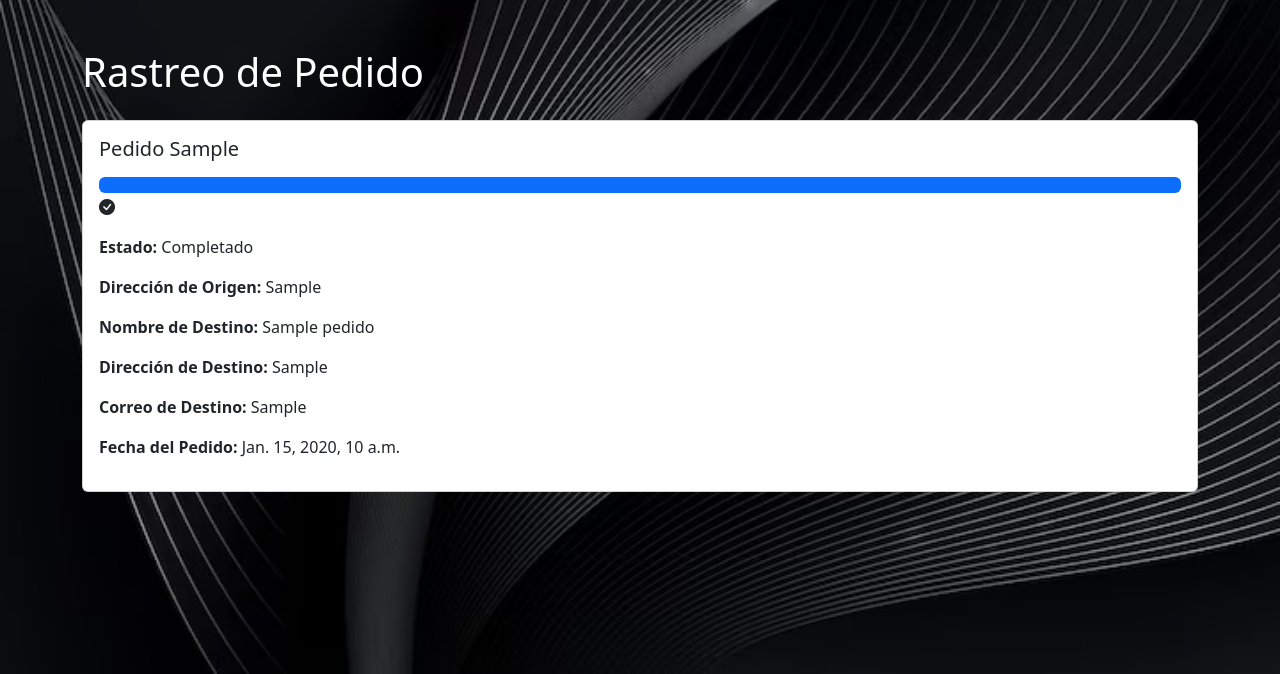
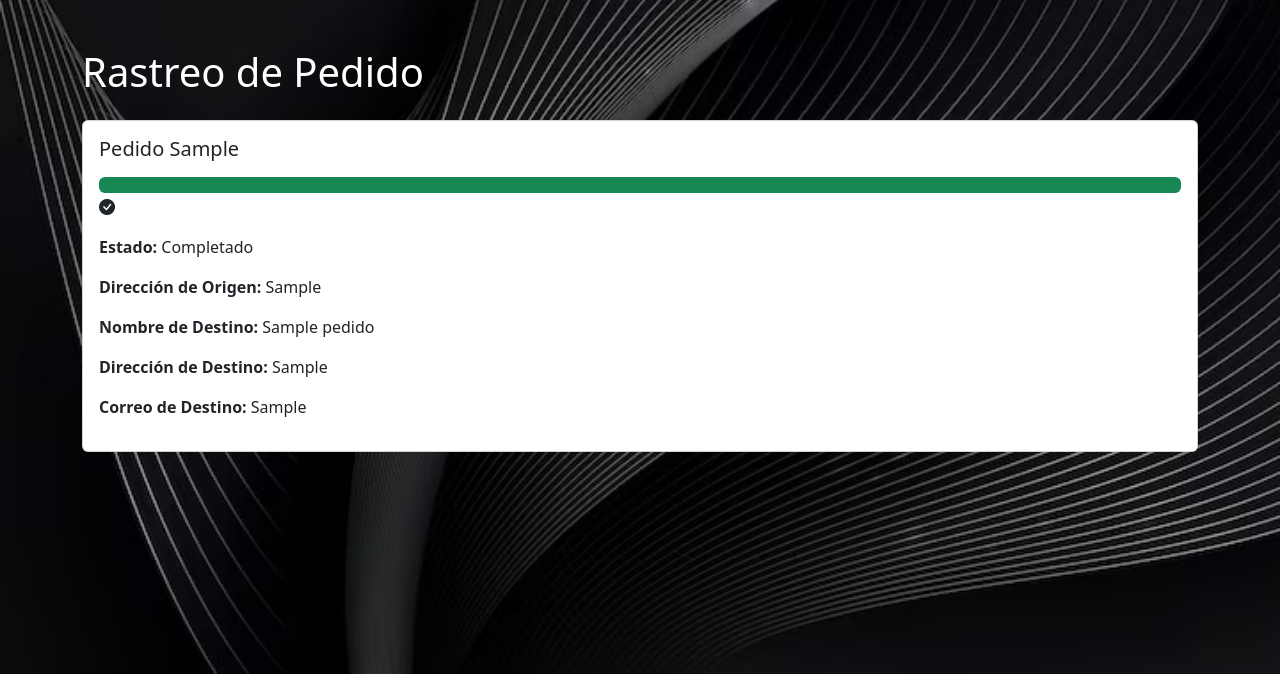
Before and after one commit to VicxNF/GranJVCorp, a Django app: template core/templates/core/seguimiento_pedido.html in a window 1280 px wide. Shown: the part 126-800 px from the top of the page. Run offline with Django 4.2, Linux system fonts and the light colour scheme; the template is opened without the code that fills it: most values are stand-ins (such as "Sample title", 1, 10 or a date in 2020).

Commit message:
mod seguimiento

```diff
--- a/core/templates/core/seguimiento_pedido.html
+++ b/core/templates/core/seguimiento_pedido.html
@@ -22,21 +22,24 @@
                     <h5 class="card-title">Pedido {{ pedido.codigo_seguimiento }}</h5>
                     <div class="progress-wrapper">
                         <div class="progress mt-3">
-                                <div class="progress-bar" role="progressbar" style="width: {% if pedido.estado == 'En preparacion' %}33.33{% elif pedido.estado == 'En camino' %}66.66{% elif pedido.estado == 'Completado' %}100{% endif %}%" aria-valuenow="{% if pedido.estado == 'En preparacion' %}33.33{% elif pedido.estado == 'En camino' %}66.66{% elif pedido.estado == 'Completado' %}100{% endif %}" aria-valuemin="0" aria-valuemax="100"></div>
+                            <div class="progress-bar {% if pedido.estado == 'En preparacion' %}bg-info{% elif pedido.estado == 'En camino' %}bg-warning{% elif pedido.estado == 'Completado' %}bg-success{% endif %}" role="progressbar" style="width: {% if pedido.estado == 'En preparacion' %}0{% elif pedido.estado == 'En camino' %}50{% elif pedido.estado == 'Completado' %}100{% endif %}%" aria-valuenow="{% if pedido.estado == 'En preparacion' %}0{% elif pedido.estado == 'En camino' %}50{% elif pedido.estado == 'Completado' %}100{% endif %}" aria-valuemin="0" aria-valuemax="100">
+                            </div>
                         </div>
                         <span class="dot"></span>
                         <i class="bi bi-box logo {% if pedido.estado != 'En preparacion' %}d-none{% endif %}"></i>
-                            <i class="bi bi-truck logo {% if pedido.estado != 'En camino' %}d-none{% endif %}"></i>
-                            <i class="bi bi-check-circle-fill logo {% if pedido.estado != 'Completado' %}d-none{% endif %}"></i>
+                        <i class="bi bi-truck logo {% if pedido.estado == 'En preparacion' or pedido.estado == 'Completado' %}d-none{% endif %}" style="left: 50%; transform: translateX(-50%);"></i>
+                        <i class="bi bi-check-circle-fill logo {% if pedido.estado != 'Completado' %}d-none{% endif %}" style="left: 100%; transform: translateX(-50%);"></i>
                     </div>
                     <p class="mt-3"><strong>Estado:</strong> {{ pedido.estado }}</p>
                     <p><strong>Dirección de Origen:</strong> {{ pedido.direccion_origen }}</p>
                     <p><strong>Nombre de Destino:</strong> {{ pedido.nombre_destino }}</p>
                     <p><strong>Dirección de Destino:</strong> {{ pedido.direccion_destino }}</p>
                     <p><strong>Correo de Destino:</strong> {{ pedido.correo_destino }}</p>
-                        <p><strong>Fecha del Pedido:</strong> {{ pedido.fecha_pedido }}</p>
                 </div>
             </div>
+
+
+
             {% else %}
                 <form method="post" action="" class="mt-4">
                     {% csrf_token %}
```
Lines whose indentation alone changed are shown as unchanged.
